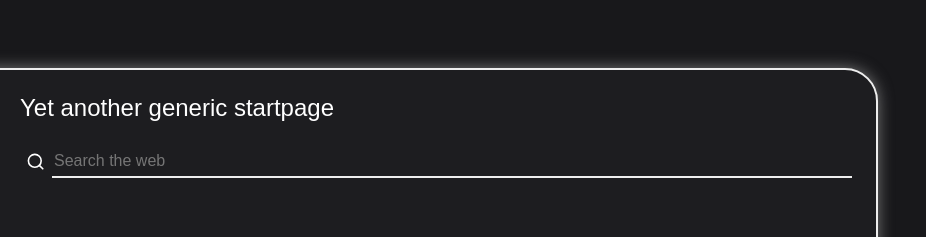
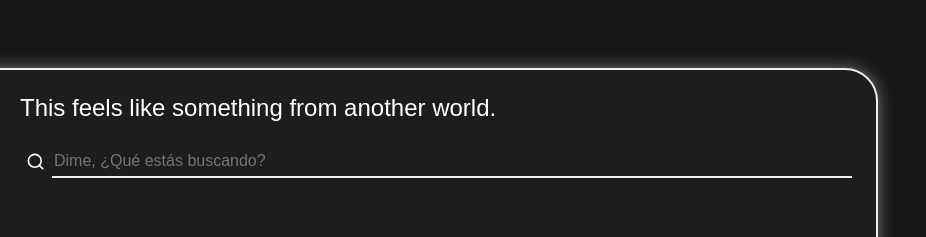
Before and after one commit to V4ld-i/S, a plain HTML site: page index.html in a window 1280 px wide. Shown: the part 180-417 px from the top of the page, 354-1280 px from the left. Drawn offline with Linux system fonts and the light colour scheme.

Commit message:
Minor changes

```diff
--- a/index.html
+++ b/index.html
@@ -8,15 +8,15 @@
   </head>
   <body>
     <div class="surface">
-      <img src="https://i.gifer.com/7gxM.gif" alt="" />
+      <img src="https://i.pinimg.com/originals/3a/e7/92/3ae792706e97941696b70b4763bd2963.gif" alt="" />
       <main>
-        <h1>Yet another generic startpage</h1>
+        <h1>This feels like something from another world.</h1>
         <div id="searchbar">
           <button>
             <svg xmlns="http://www.w3.org/2000/svg" width="24" height="24" viewBox="0 0 24 24" fill="none" stroke="currentColor" stroke-width="2" stroke-linecap="round" stroke-linejoin="round" class="feather feather-search"><circle cx="11" cy="11" r="8"></circle><line x1="21" y1="21" x2="16.65" y2="16.65"></line></svg>
             <span class="visually-hidden">Search</span>
           </button>
-          <input type="text" placeholder="Search the web" autofocus />
+          <input type="text" placeholder="Dime, ¿Qué estás buscando?" autofocus />
         </div>
         <div id="bookmarks">
           <!-- Bookmarks will get inserted here! -->
```
Also changed, not shown: 1 other file.
